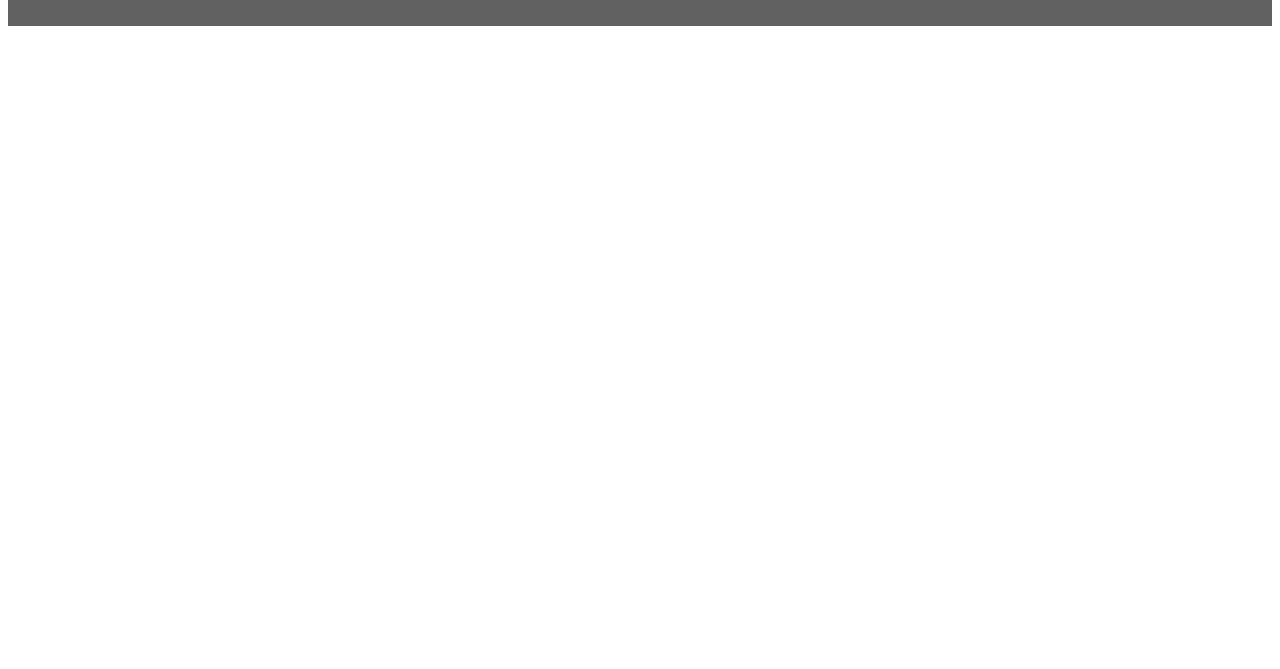
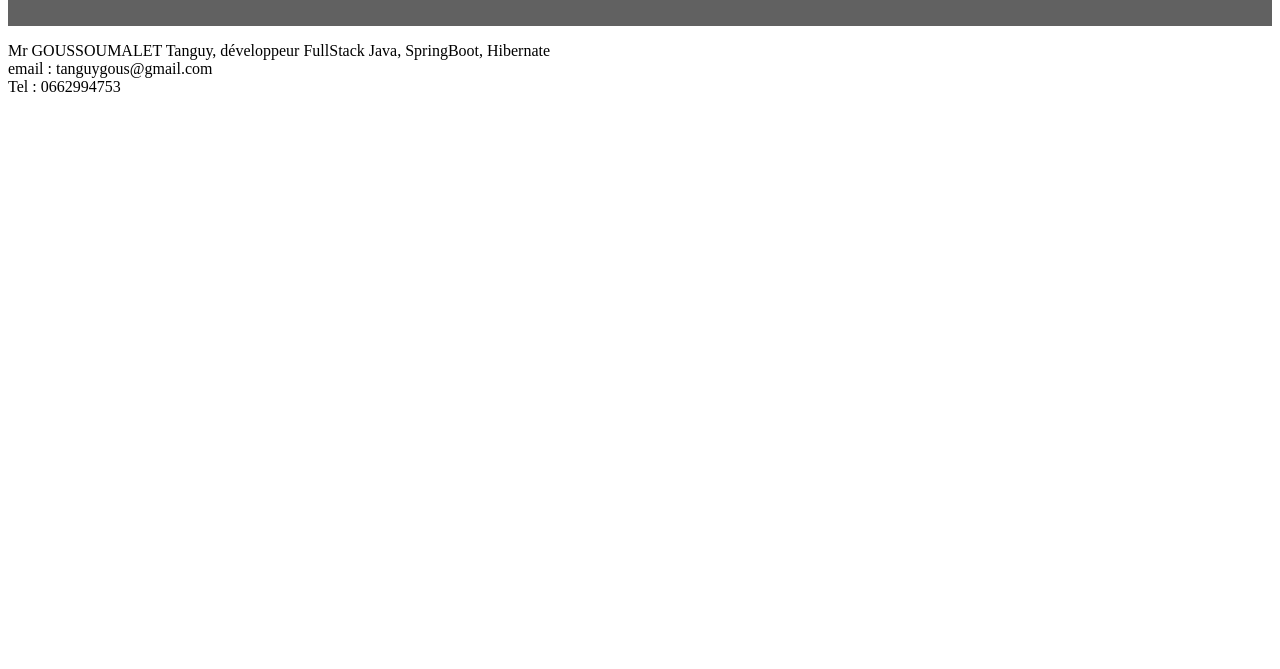
Before and after one commit to Goussoumalet/mon-site-web, a plain HTML site: page index.html in a window 1280 px wide. Shown: the part 131-800 px from the top of the page. Drawn offline with Linux system fonts and the light colour scheme.

Commit message:
ajout de description index

```diff
--- a/index.html
+++ b/index.html
@@ -16,6 +16,13 @@
               <h1> Welcome in my site web</h1>
         </div>
 
+         <div>
+           <p>Mr GOUSSOUMALET Tanguy, développeur FullStack Java, SpringBoot, Hibernate<br>
+                 email : tanguygous@gmail.com <br> Tel : 0662994753<br>
+             </p>
+
+         </div>
+
     </body>
 
 
```
